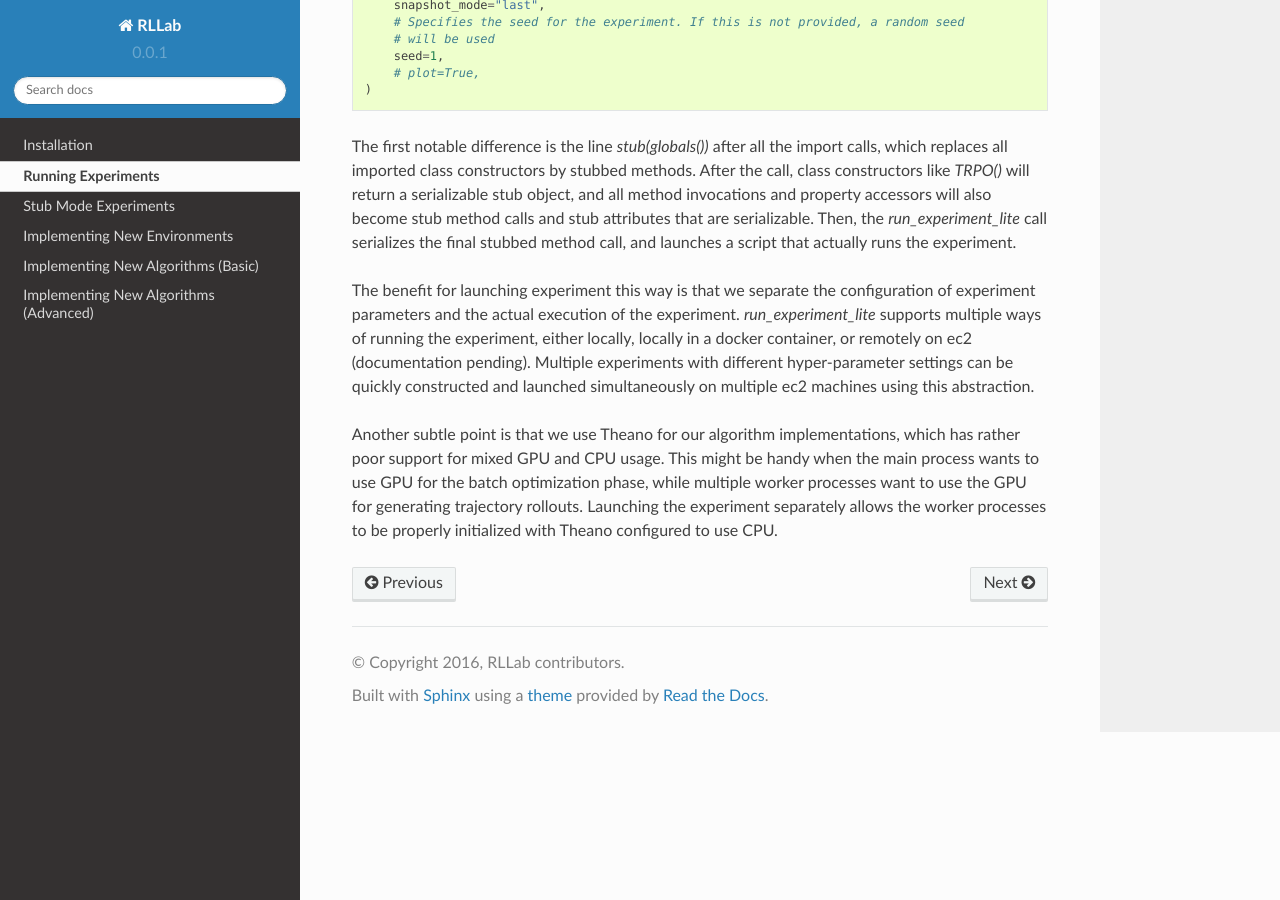
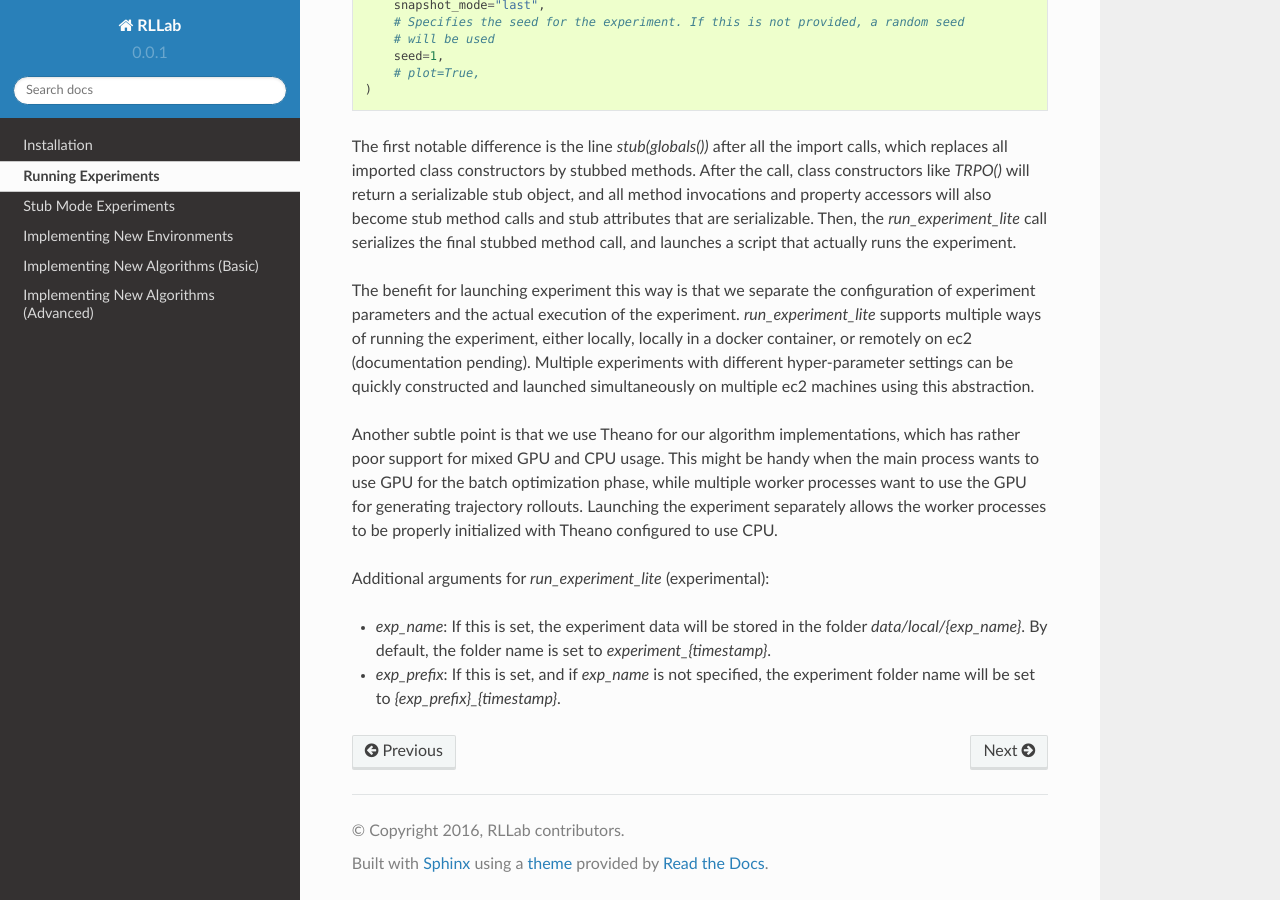
Before and after one commit to ICML-anon/rllab, a Sphinx documentation site: the page built from docs/user/experiments.rst, in a window 1280 px wide and 900 px high, scrolled down 2516 px. Built offline with Sphinx 7.4.7 and the Read the Docs theme 2.0.0, drawn with Linux system fonts in a browser that asks for light colours.

Commit message:
update doc

```diff
--- a/docs/user/experiments.rst
+++ b/docs/user/experiments.rst
@@ -153,3 +153,8 @@ The first notable difference is the line `stub(globals())` after all the import
 The benefit for launching experiment this way is that we separate the configuration of experiment parameters and the actual execution of the experiment. `run_experiment_lite` supports multiple ways of running the experiment, either locally, locally in a docker container, or remotely on ec2 (documentation pending). Multiple experiments with different hyper-parameter settings can be quickly constructed and launched simultaneously on multiple ec2 machines using this abstraction.
 
 Another subtle point is that we use Theano for our algorithm implementations, which has rather poor support for mixed GPU and CPU usage. This might be handy when the main process wants to use GPU for the batch optimization phase, while multiple worker processes want to use the GPU for generating trajectory rollouts. Launching the experiment separately allows the worker processes to be properly initialized with Theano configured to use CPU.
+
+Additional arguments for `run_experiment_lite` (experimental):
+
+- `exp_name`: If this is set, the experiment data will be stored in the folder `data/local/{exp_name}`. By default, the folder name is set to `experiment_{timestamp}`.
+- `exp_prefix`: If this is set, and if `exp_name` is not specified, the experiment folder name will be set to `{exp_prefix}_{timestamp}`.
```
